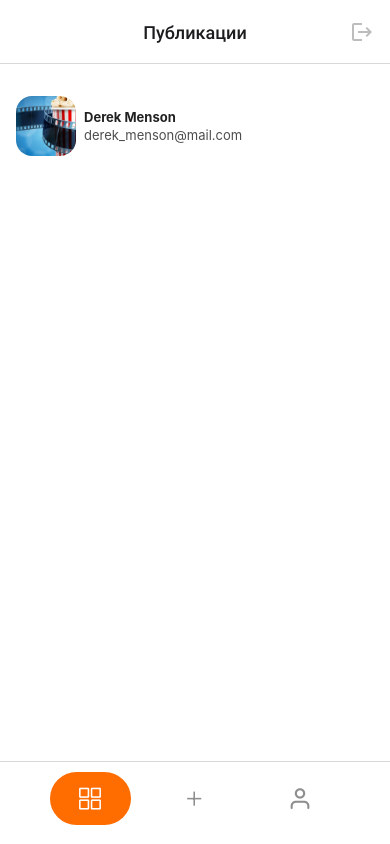
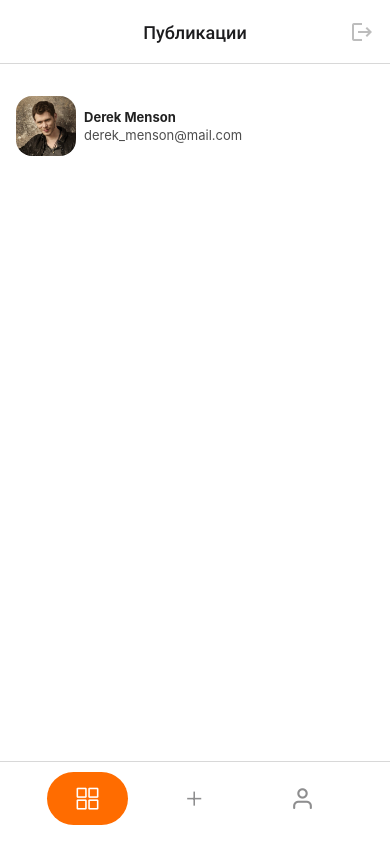
Before and after one commit to DeniOS777/react-native-hw04, a React Native app: screen / in a window 390 px wide. Built offline with nearby package versions, Linux system fonts and the light colour scheme.

Commit message:
changed a navigation

```diff
--- a/src/Routes/Routes.js
+++ b/src/Routes/Routes.js
@@ -2,18 +2,95 @@ import React from 'react';
 import { createStackNavigator } from '@react-navigation/stack';
 import { createBottomTabNavigator } from '@react-navigation/bottom-tabs';
 import { RegistrationScreen } from '../Screens/RegistrationScreen';
+import { TouchableOpacity, View, StyleSheet } from 'react-native';
+
 import { LoginScreen } from '../Screens/LoginScreen';
 import { PostsScreen } from '../Screens/PostsScreen';
 import { CreatePostsScreen } from '../Screens/CreatePostsScreen';
 import { ProfileScreen } from '../Screens/ProfileScreen';
-import { TouchableOpacity, View, StyleSheet } from 'react-native';
+import { CommentsScreen } from '../Screens/CommentsScreen';
+import { MapScreen } from '../Screens/MapScreen';
 
 import { MaterialIcons } from '@expo/vector-icons';
 import { Ionicons } from '@expo/vector-icons';
 import { Feather } from '@expo/vector-icons';
 
 const AuthStack = createStackNavigator();
-const HomeTab = createBottomTabNavigator();
+const HomeStack = createStackNavigator();
+const Tab = createBottomTabNavigator();
+
+const HomeTab = ({ navigation }) => (
+  <Tab.Navigator
+    initialRouteName="Posts"
+    screenOptions={{ tabBarShowLabel: false }}
+  >
+    <Tab.Screen
+      options={{
+        title: 'Публикации',
+        headerTitleAlign: 'center',
+        headerStyle: { borderBottomWidth: 1 },
+        headerTitleStyle: { fontFamily: 'Roboto-Medium' },
+        tabBarIconStyle: { marginLeft: 45 },
+        tabBarStyle: { height: 83, paddingBottom: 10, borderTopWidth: 1 },
+        headerRight: () => (
+          <TouchableOpacity activeOpacity={0.6} style={{ paddingRight: 16 }}>
+            <MaterialIcons name="logout" size={24} color="#BDBDBD" />
+          </TouchableOpacity>
+        ),
+        tabBarIcon: ({ focused, size, color }) =>
+          focused ? (
+            <View style={styles.wrapTabButton}>
+              <Ionicons name="ios-grid-outline" size={size} color="#ffffff" />
+            </View>
+          ) : (
+            <Ionicons name="ios-grid-outline" size={size} color={color} />
+          ),
+      }}
+      name="Posts"
+      component={PostsScreen}
+    />
+    <Tab.Screen
+      options={{
+        title: 'Создать публикацию',
+        headerTitleAlign: 'center',
+        headerTitleStyle: { fontFamily: 'Roboto-Medium' },
+        headerStyle: { borderBottomWidth: 1 },
+        tabBarStyle: {
+          height: 83,
+          paddingBottom: 10,
+          borderTopColor: 'transparent',
+        },
+        tabBarIcon: ({ focused, size, color }) =>
+          focused ? (
+            <View style={styles.wrapTabButton}>
+              <Ionicons name="ios-add" size={size} color="#ffffff" />
+            </View>
+          ) : (
+            <Ionicons name="ios-add" size={size} color={color} />
+          ),
+      }}
+      name="Create"
+      component={CreatePostsScreen}
+    />
+    <Tab.Screen
+      options={{
+        headerShown: false,
+        tabBarIconStyle: { marginRight: 45 },
+        tabBarStyle: { height: 83, paddingBottom: 10, borderTopWidth: 1 },
+        tabBarIcon: ({ focused, size, color }) =>
+          focused ? (
+            <View style={styles.wrapTabButton}>
+              <Feather name="user" size={size} color="#ffffff" />
+            </View>
+          ) : (
+            <Feather name="user" size={size} color={color} />
+          ),
+      }}
+      name="Profile"
+      component={ProfileScreen}
+    />
+  </Tab.Navigator>
+);
 
 export const chooseNavigation = isAuth => {
   if (!isAuth) {
@@ -33,73 +110,11 @@ export const chooseNavigation = isAuth => {
     );
   }
   return (
-    <HomeTab.Navigator
-      initialRouteName="Posts"
-      screenOptions={{
-        tabBarShowLabel: false,
-        tabBarStyle: { height: 83, paddingBottom: 10, borderTopWidth: 1 },
-      }}
-    >
-      <HomeTab.Screen
-        options={{
-          title: 'Публикации',
-          headerTitleAlign: 'center',
-          headerStyle: { borderBottomWidth: 1 },
-          headerTitleStyle: { fontFamily: 'Roboto-Medium' },
-          tabBarIconStyle: { marginLeft: 50 },
-          headerRight: () => (
-            <TouchableOpacity activeOpacity={0.6} style={{ paddingRight: 16 }}>
-              <MaterialIcons name="logout" size={24} color="#BDBDBD" />
-            </TouchableOpacity>
-          ),
-          tabBarIcon: ({ focused, size, color }) =>
-            focused ? (
-              <View style={styles.wrapTabButton}>
-                <Ionicons name="ios-grid-outline" size={size} color="#ffffff" />
-              </View>
-            ) : (
-              <Ionicons name="ios-grid-outline" size={size} color={color} />
-            ),
-        }}
-        name="Posts"
-        component={PostsScreen}
-      />
-      <HomeTab.Screen
-        options={{
-          title: 'Создать публикацию',
-          headerTitleAlign: 'center',
-          headerTitleStyle: { fontFamily: 'Roboto-Medium' },
-          headerStyle: { borderBottomWidth: 1 },
-          tabBarIcon: ({ focused, size, color }) =>
-            focused ? (
-              <View style={styles.wrapTabButton}>
-                <Ionicons name="ios-add" size={size} color="#ffffff" />
-              </View>
-            ) : (
-              <Ionicons name="ios-add" size={size} color={color} />
-            ),
-        }}
-        name="Create"
-        component={CreatePostsScreen}
-      />
-      <HomeTab.Screen
-        options={{
-          title: 'Профиль',
-          headerTitleAlign: 'center',
-          tabBarIconStyle: { marginRight: 50 },
-          tabBarIcon: ({ focused, size, color }) =>
-            focused ? (
-              <View style={styles.wrapTabButton}>
-                <Feather name="user" size={size} color="#ffffff" />
-              </View>
-            ) : (
-              <Feather name="user" size={size} color={color} />
-            ),
-        }}
-        name="Profile"
-        component={ProfileScreen}
-      />
-    </HomeTab.Navigator>
+    <HomeStack.Navigator screenOptions={{ headerShown: false }}>
+      <HomeStack.Screen name="Home" component={HomeTab} />
+      <HomeStack.Screen name="Comments" component={CommentsScreen} />
+      <HomeStack.Screen name="Map" component={MapScreen} />
+    </HomeStack.Navigator>
   );
 };
 
--- a/src/Screens/CreatePostsScreen/CreatePostsScreen.styled.js
+++ b/src/Screens/CreatePostsScreen/CreatePostsScreen.styled.js
@@ -5,5 +5,6 @@ export const styles = StyleSheet.create({
     flex: 1,
     justifyContent: 'center',
     alignItems: 'center',
+    backgroundColor: '#ffffff',
   },
 });
--- a/src/Screens/PostsScreen/PostsScreen.jsx
+++ b/src/Screens/PostsScreen/PostsScreen.jsx
@@ -10,7 +10,7 @@ export const PostsScreen = () => {
         <View style={styles.wrapImage}>
           <Image
             style={styles.image}
-            source={require('../../../assets/dummy_poster.jpg')}
+            source={require('../../../assets/userPhoto.jpg')}
           />
         </View>
 
--- a/src/Screens/ProfileScreen/ProfileScreen.styled.js
+++ b/src/Screens/ProfileScreen/ProfileScreen.styled.js
@@ -5,5 +5,6 @@ export const styles = StyleSheet.create({
     flex: 1,
     justifyContent: 'center',
     alignItems: 'center',
+    backgroundColor: '#ffffff',
   },
 });
```
Also changed, not shown: assets/userPhoto.jpg (added).
